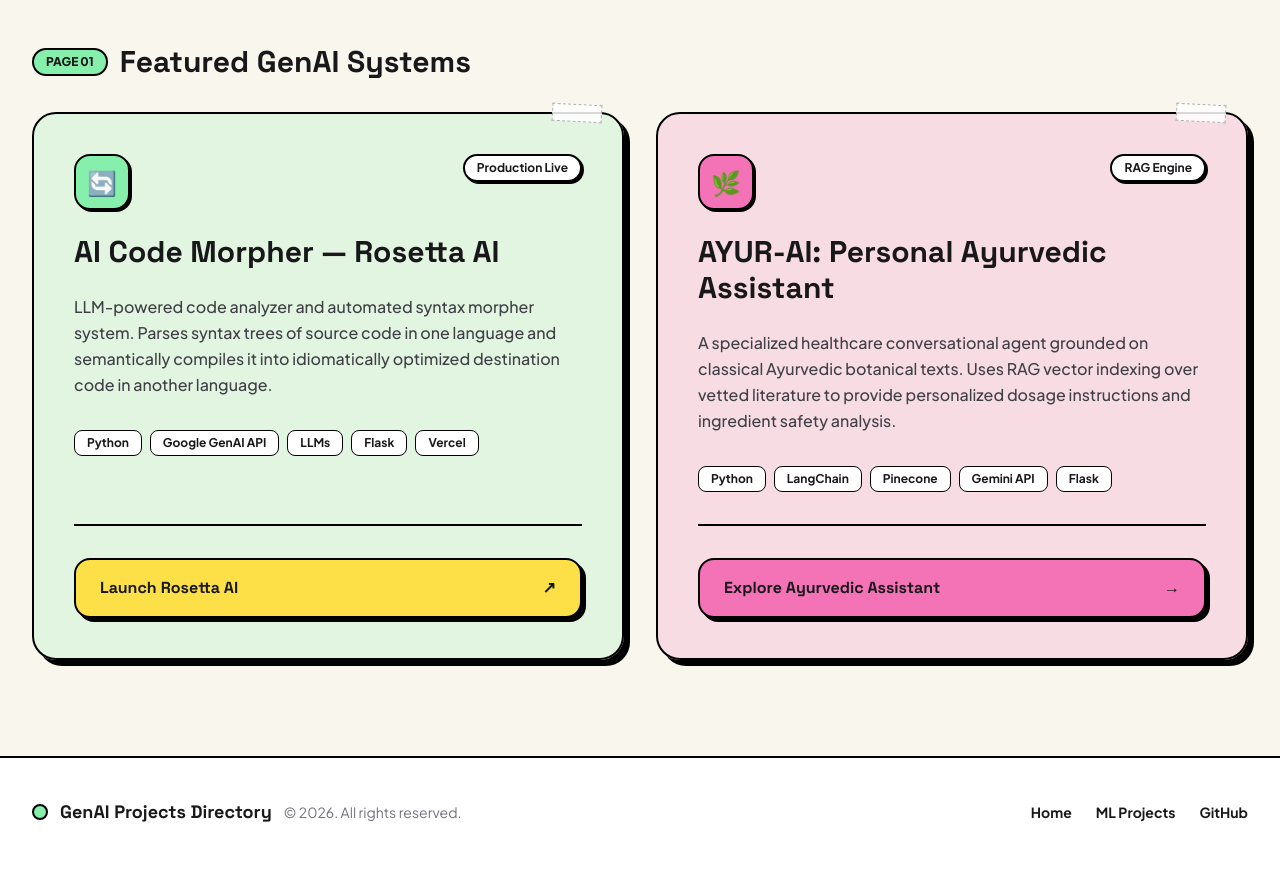
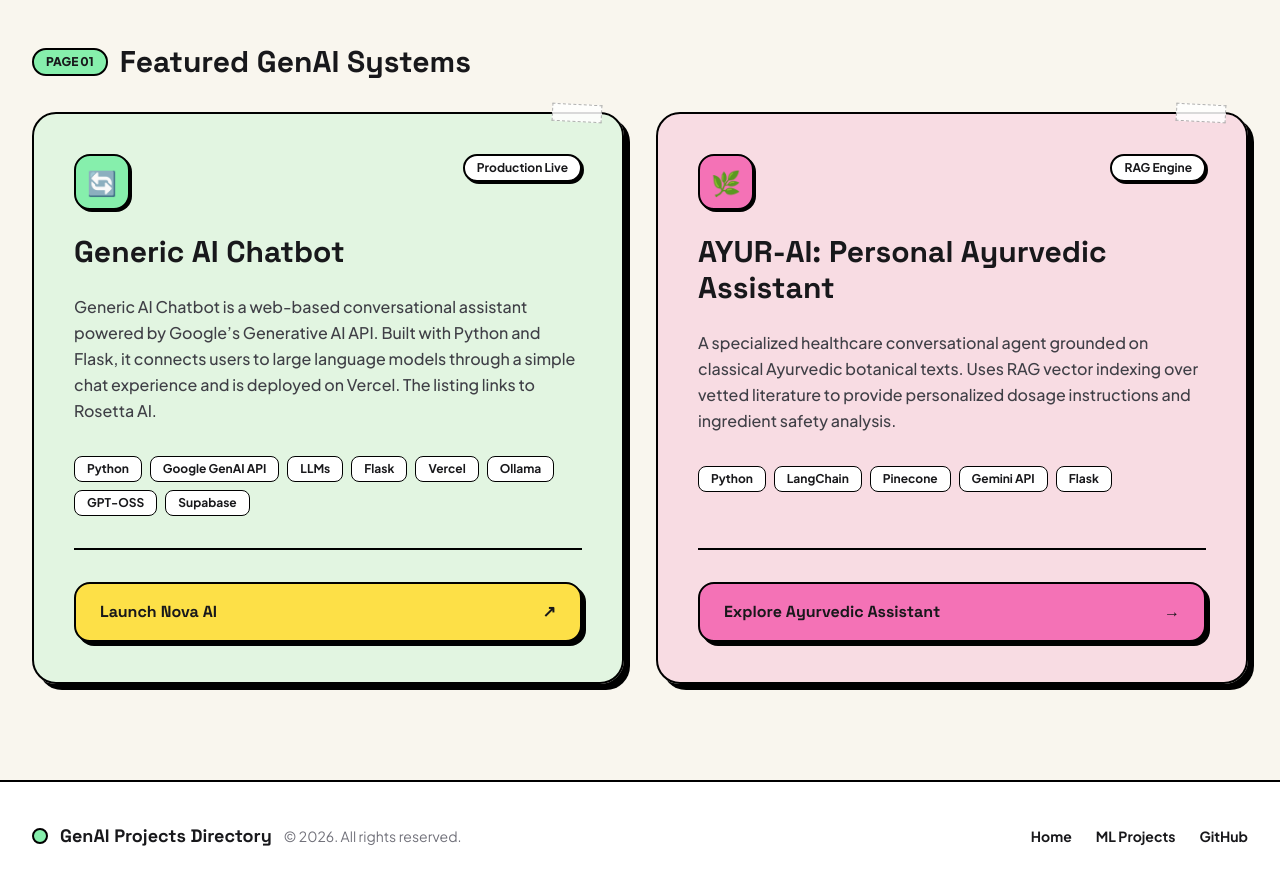
Before and after one commit to kvkdev-ml/KVK_PROFILE, a Flask app: page /projects/genai in a window 1280 px wide. Shown: the part 584-1474 px from the top of the page. Before the commit the page ends 1406 px from the top, so only its background shows below. Run offline with Flask 3, Linux system fonts and the light colour scheme; some libraries are stand-ins or nearby versions.

Commit message:
Updated GENAI Projects

```diff
--- a/templates/genai.html
+++ b/templates/genai.html
@@ -154,12 +154,14 @@
                                 Live</span>
                         </div>
                         <h3 class="text-3xl font-heading font-black group-hover:text-emerald-700 transition-colors">
-                            AI Code Morpher — Rosetta AI
+                            Generic AI Chatbot
                         </h3>
                         <p class="text-base font-medium text-zinc-700 leading-relaxed">
-                            LLM-powered code analyzer and automated syntax morpher system. Parses syntax trees of source
-                            code in one language and semantically compiles it into idiomatically optimized destination
-                            code in another language.
+                            Generic AI Chatbot is a web-based conversational assistant powered by Google’s Generative AI
+                            API. Built with Python and
+                            Flask, it connects users to large language models through a simple chat experience and is
+                            deployed on Vercel.
+                            The listing links to Rosetta AI.
                         </p>
                         <div class="flex flex-wrap gap-2 pt-2">
                             <span
@@ -172,12 +174,18 @@
                                 class="px-3 py-1 bg-white border border-black rounded-lg text-xs font-bold">Flask</span>
                             <span
                                 class="px-3 py-1 bg-white border border-black rounded-lg text-xs font-bold">Vercel</span>
+                            <span
+                                class="px-3 py-1 bg-white border border-black rounded-lg text-xs font-bold">Ollama</span>
+                            <span
+                                class="px-3 py-1 bg-white border border-black rounded-lg text-xs font-bold">GPT-OSS</span>
+                            <span
+                                class="px-3 py-1 bg-white border border-black rounded-lg text-xs font-bold">Supabase</span>
                         </div>
                     </div>
                     <div class="pt-8 mt-8 border-t-2 border-black">
-                        <a href="https://rosetta-ai-six.vercel.app/" target="_blank"
+                        <a href="https://novaai-ebon-five.vercel.app/" target="_blank"
                             class="w-full py-4 px-6 rounded-2xl border-2 border-black bg-pastelYellow font-heading font-bold text-base shadow-brutal hover:bg-pastelMint transition-all flex items-center justify-between">
-                            <span>Launch Rosetta AI</span>
+                            <span>Launch Nova AI</span>
                             <span>↗</span>
                         </a>
                     </div>
```
